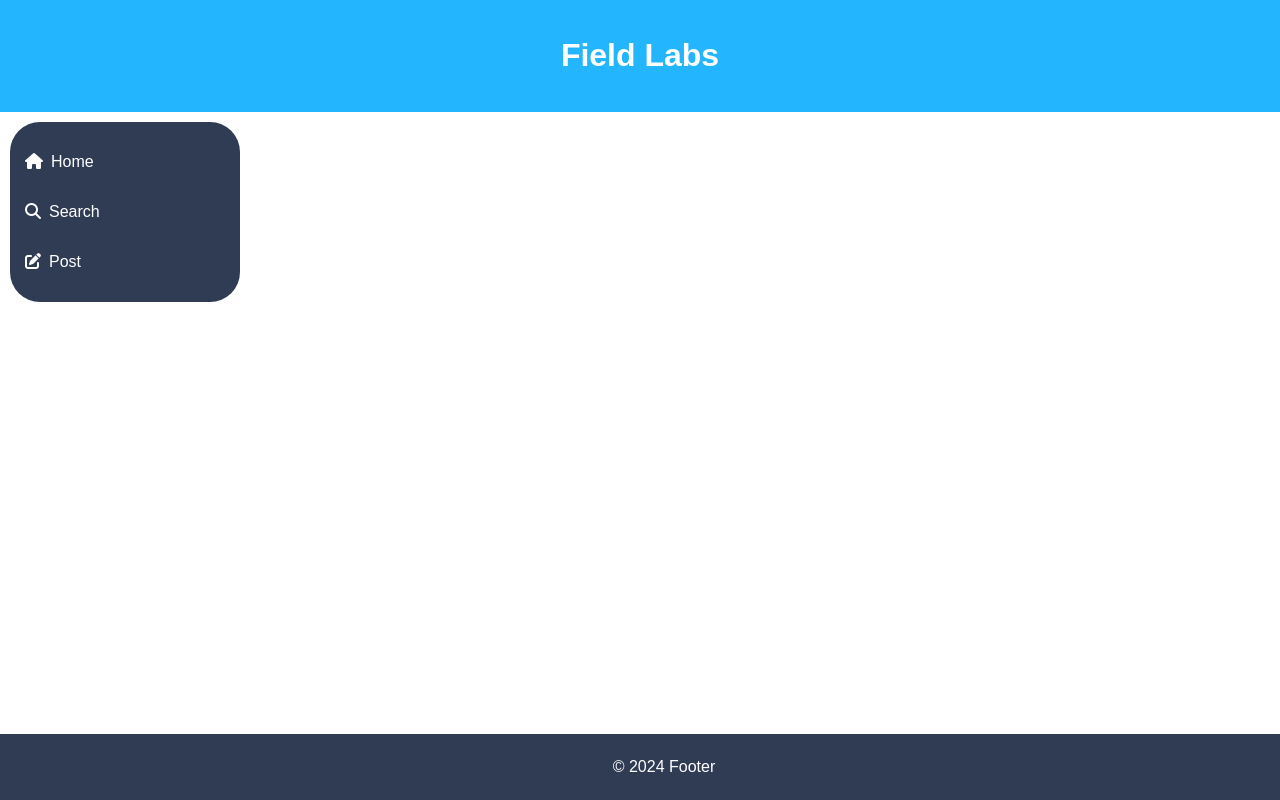
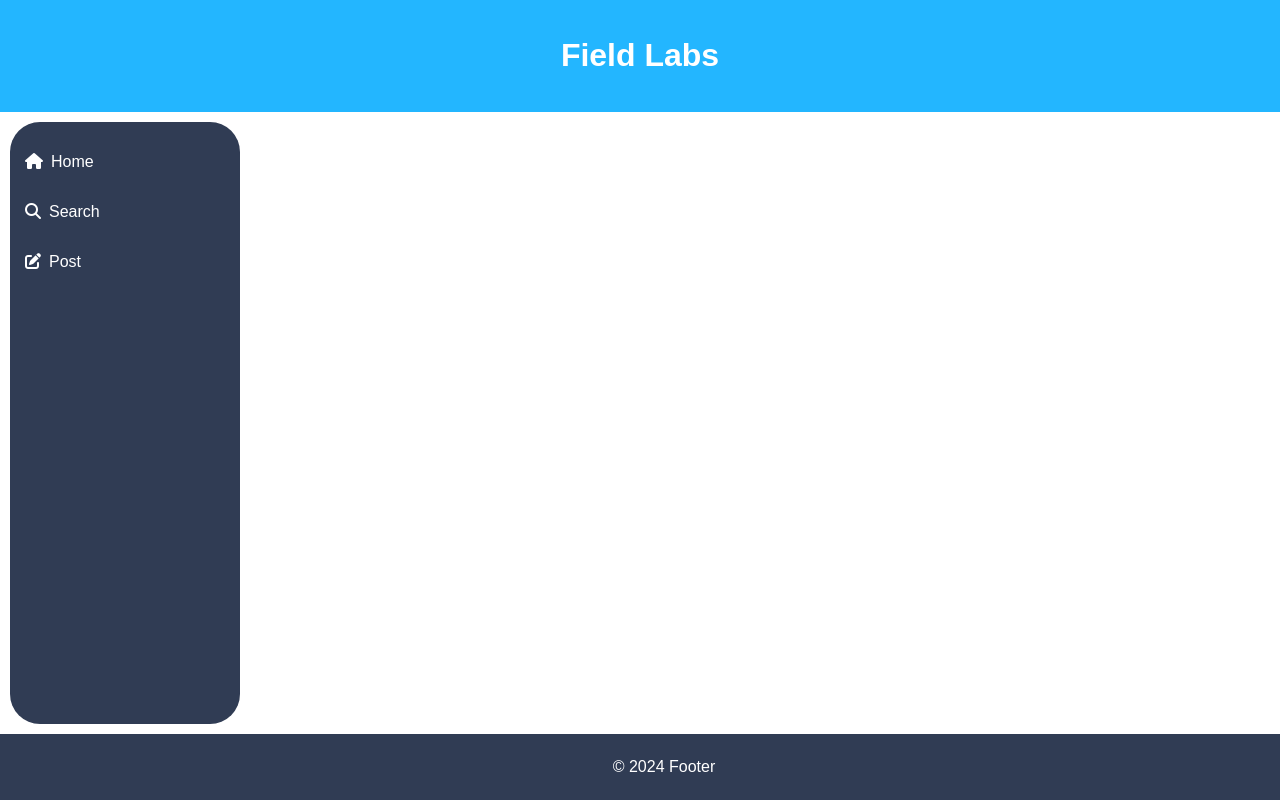
Before and after one commit to Daan0101/fieldlabs, a PHP site: page /post.php in a window 1280 px wide. Run offline with PHP 8.4, Linux system fonts and the light colour scheme; some libraries are stand-ins or nearby versions.

Commit message:
style(style.css) style voor navbar gefixed

```diff
--- a/fieldlabs/assets/css/style.css
+++ b/fieldlabs/assets/css/style.css
@@ -2,6 +2,37 @@ body {
     font-family: Arial, sans-serif;
     padding: 0;
     margin: 0;
+    display: flex;
+    flex-direction: column;
+    min-height: 100vh;
+    overflow-x: hidden;
+}
+
+/* haal de verticale scrollbar weg en behoud de scroll functie */
+html,
+body {
+    overflow-y: hidden;
+    height: 100%;
+}
+
+body {
+    overflow-y: scroll;
+    position: relative;
+}
+
+/* voor WebKit browsers zoals: Chrome, Safari, en Opera */
+body::-webkit-scrollbar {
+    width: 0px;
+}
+
+/* voor Firefox */
+body {
+    scrollbar-width: none;
+}
+
+/* voor Internet Explorer, Edge */
+body {
+    -ms-overflow-style: none;
 }
 
 header {
@@ -21,6 +52,7 @@ header {
     width: 200px; /* Adjust the width as needed */
     padding: 15px; /* Padding inside the sidebar */
     border-radius: 30px;
+    flex-grow: 1; /* Makes the sidebar grow to fill the available space */
 }
 
 .sidenav ul {
@@ -50,8 +82,6 @@ header {
 }
 
 footer {
-    position: fixed;
-    bottom: 0;
     background-color: #303c54;
     width: 100%;
     padding: 1.5em;
```
